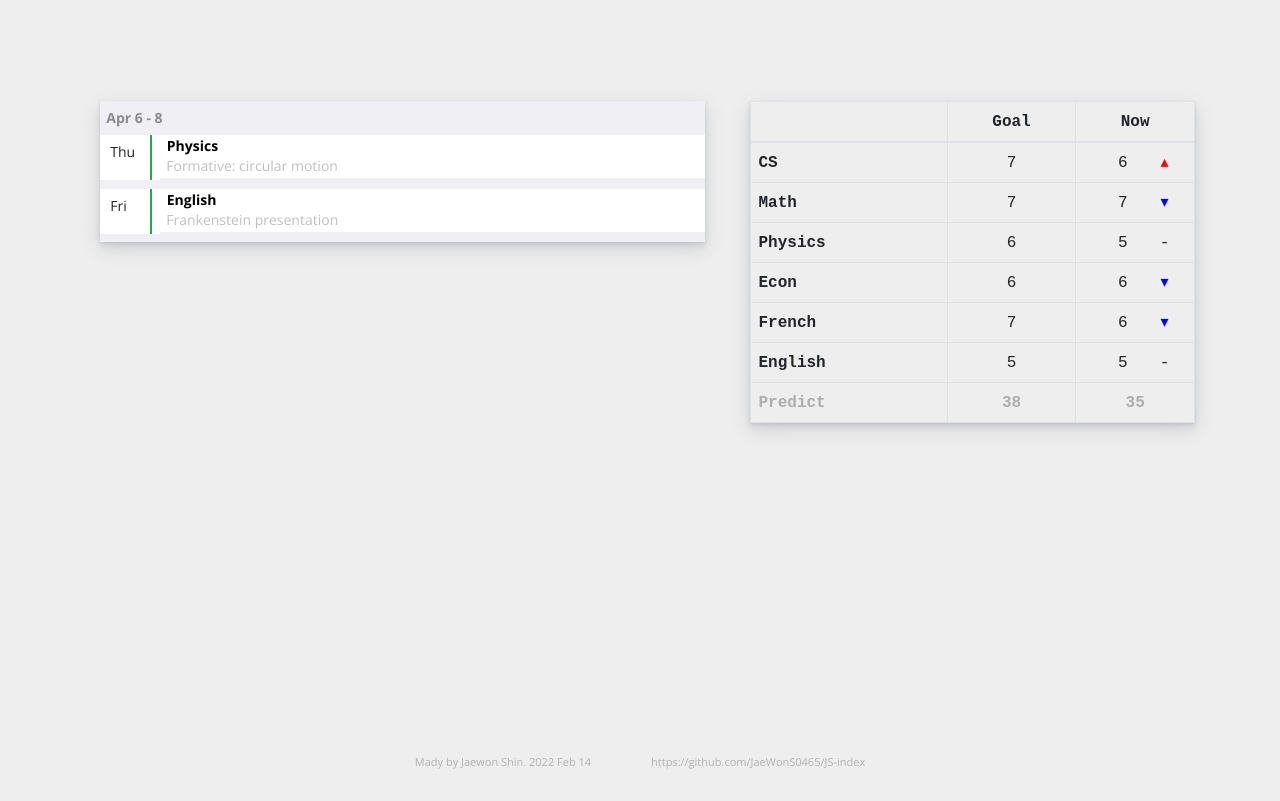
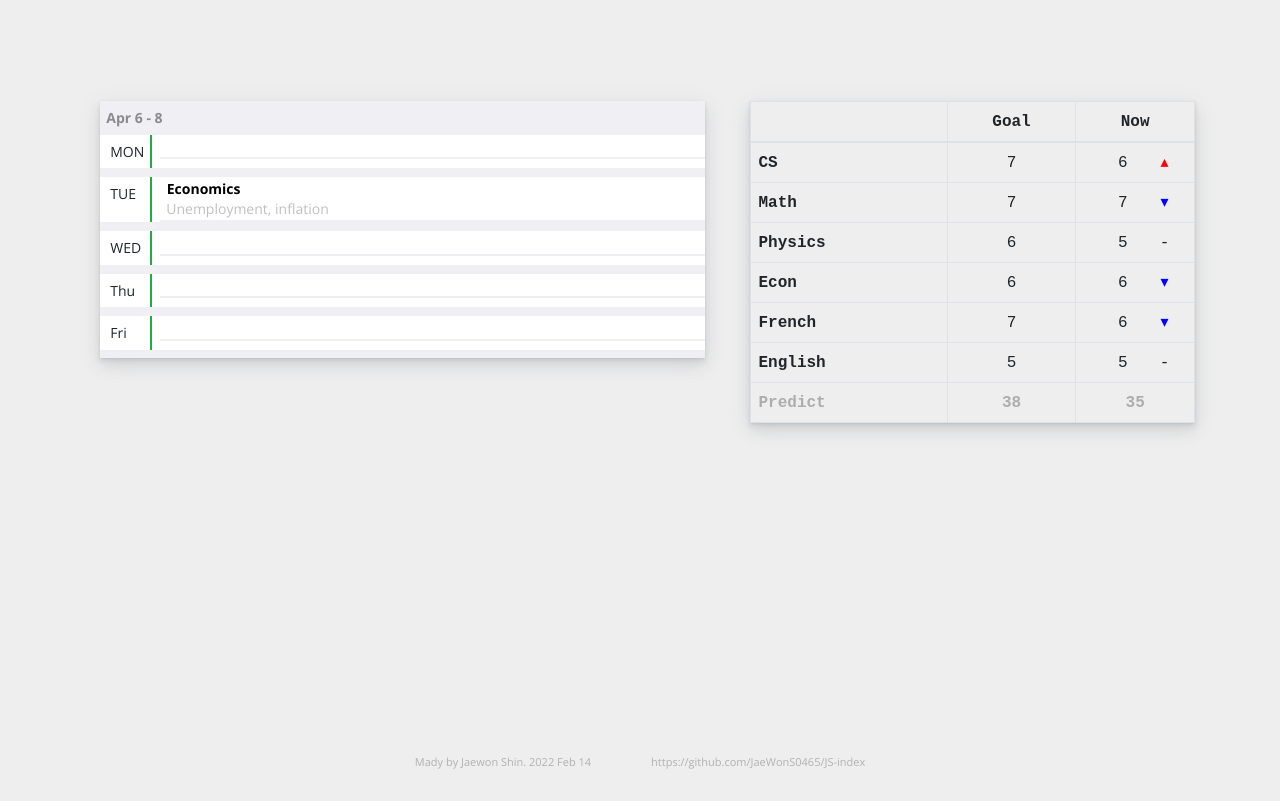
Before and after one commit to JaeWonS0465/JS-index, a plain HTML site: page index.htm in a window 1280 px wide. Shown: the part 860-1661 px from the top of the page. Drawn offline with nearby package versions, Linux system fonts and the light colour scheme; a script that the page names is missing.

Commit message:
Update index.htm

```diff
--- a/index.htm
+++ b/index.htm
@@ -289,16 +289,51 @@
 
             <!-- oneday -->
             <div class="widget-reminder-container">
+                <div class="widget-reminder-time">MON</div>
+                <div class="widget-reminder-divider bg-success"></div>
+
+                <!-- contents -->
+                <div class="widget-reminder-content">
+                    <h4 class="widget-title"></h4>
+                    <div class="widget-desc"></div>
+                </div>
+            </div>
+
+
+            <div class="widget-reminder-container">
+                <div class="widget-reminder-time">TUE</div>
+                <div class="widget-reminder-divider bg-success"></div>
+
+                <!-- contents -->
+                <div class="widget-reminder-content">
+                    <h4 class="widget-title">Economics</h4>
+                    <div class="widget-desc"> Unemployment, inflation </div>
+                </div>
+            </div>
+
+
+             <div class="widget-reminder-container">
+                <div class="widget-reminder-time">WED</div>
+                <div class="widget-reminder-divider bg-success"></div>
+
+                <!-- contents -->
+                <div class="widget-reminder-content">
+                    <h4 class="widget-title"></h4>
+                    <div class="widget-desc"></div>
+                </div>
+            </div>
+
+
+            <div class="widget-reminder-container">
                 <div class="widget-reminder-time">Thu</div>
                 <div class="widget-reminder-divider bg-success"></div>
 
                 <!-- contents -->
                 <div class="widget-reminder-content">
-                    <h4 class="widget-title">Physics</h4>
-                    <div class="widget-desc"> Formative: circular motion </div>
+                    <h4 class="widget-title"></h4>
+                    <div class="widget-desc"></div>
                 </div>
             </div>
-
 
 
             <div class="widget-reminder-container">
@@ -307,8 +342,8 @@
 
 
                 <div class="widget-reminder-content">
-                    <h4 class="widget-title">English</h4>
-                    <div class="widget-desc"> Frankenstein presentation </div>
+                    <h4 class="widget-title"></h4>
+                    <div class="widget-desc"></div>
                 </div>
             </div>
 
```
